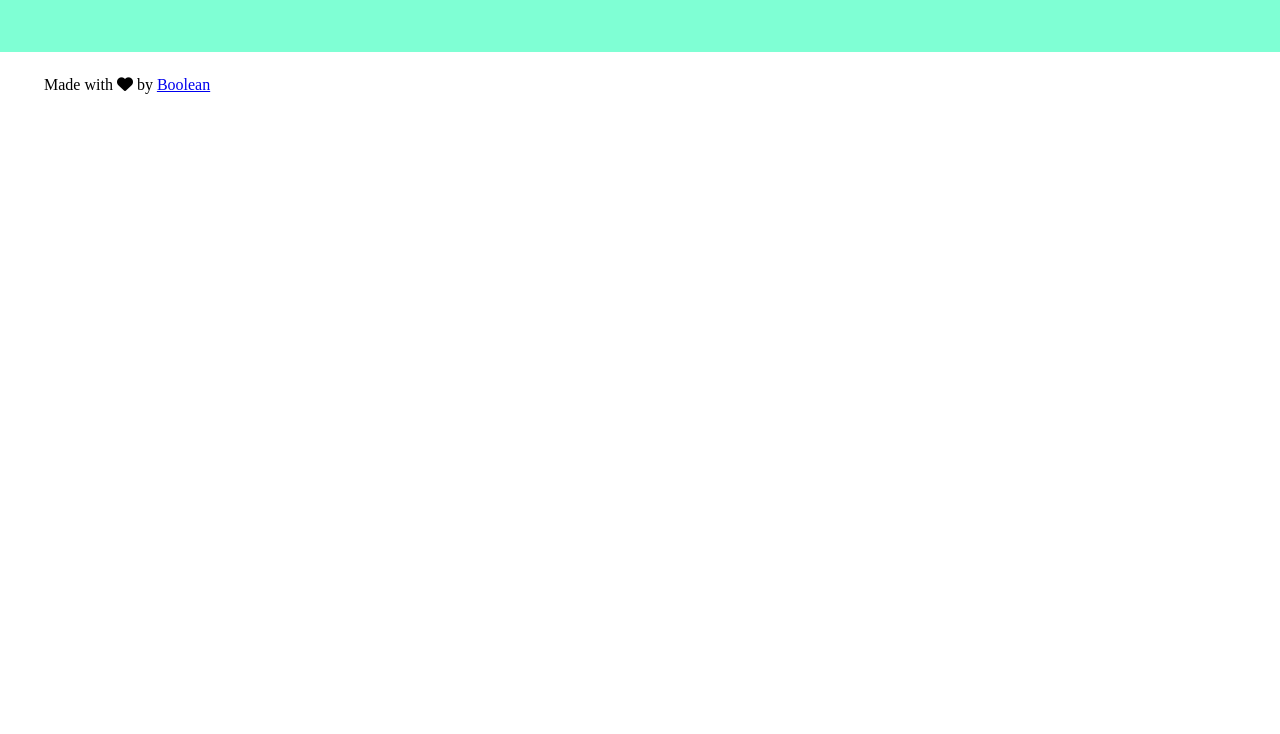
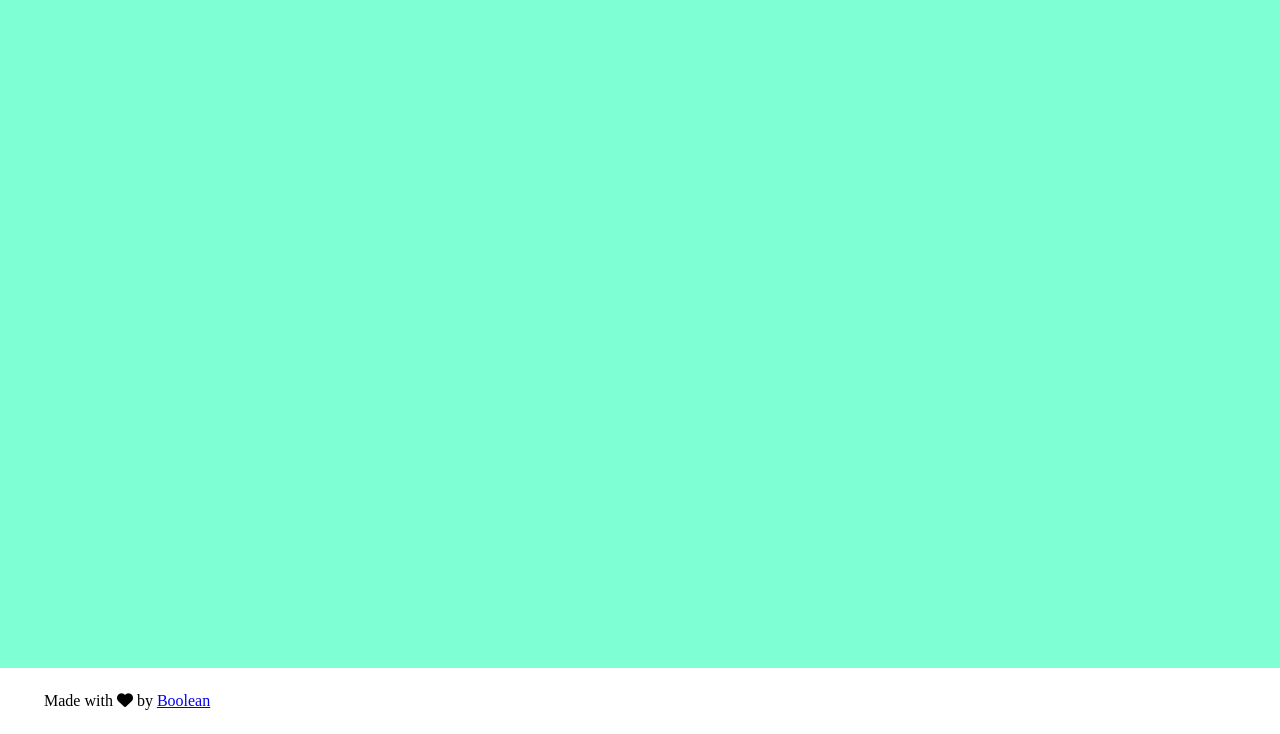
Before and after one commit to MirkOrlando/js-campominato-grid, a plain HTML site: page index.html in a window 1280 px wide. Shown: the part 66-800 px from the top of the page. Drawn offline with Linux system fonts and the light colour scheme.

Commit message:
corrected main height

```diff
--- a/assets/css/style.css
+++ b/assets/css/style.css
@@ -37,12 +37,12 @@ nav {
 /* #region main */
 main {
   background-color: aquamarine;
+  height: calc(100vh - 120px);
 }
 
 .container {
   width: 500px;
   margin: auto;
-  padding: 2rem 0;
 }
 
 .row {
```
